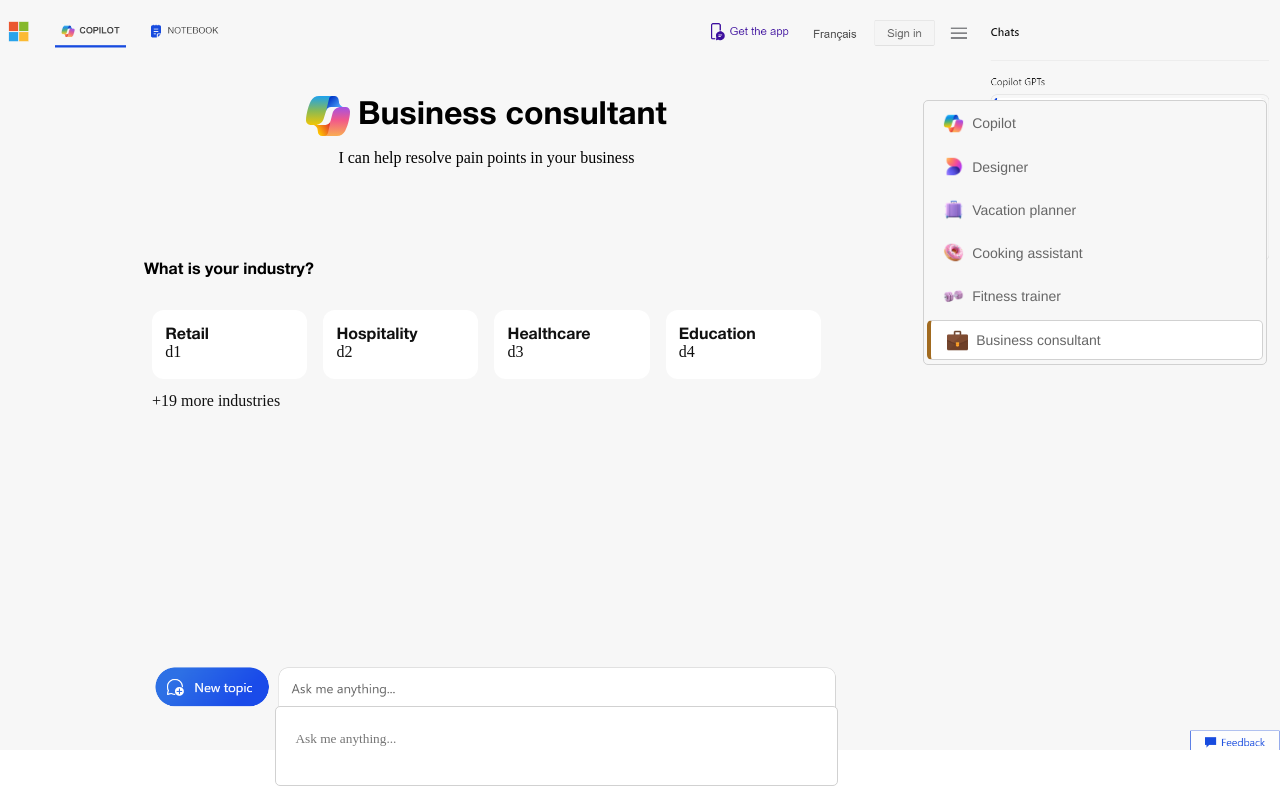
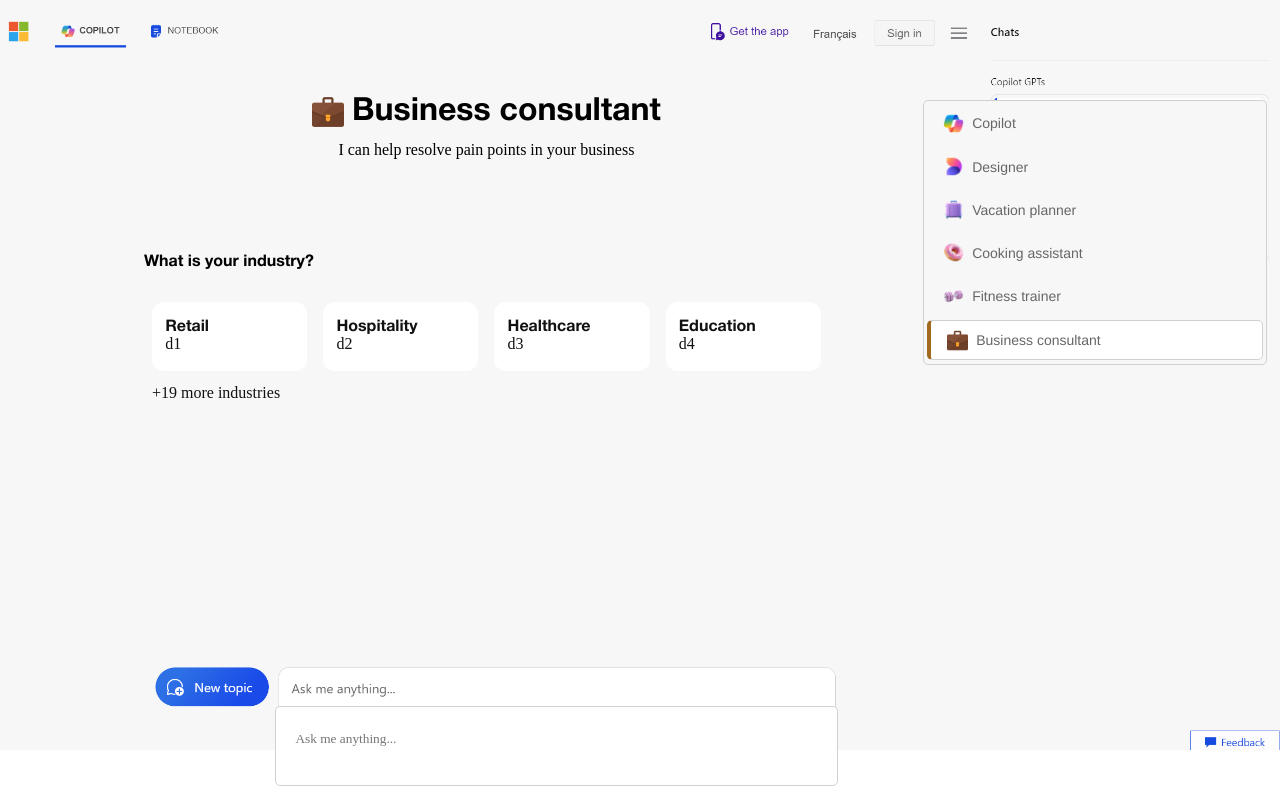
Before and after one commit to chinghang0504/brainstation-industry-project, a React (Vite) app: page / in a window 1280 px wide. Built offline with nearby package versions, Linux system fonts and the light colour scheme; a web font is replaced by a local one.

Commit message:
add breifcase emoji to title

```diff
--- a/src/components/Feature.jsx
+++ b/src/components/Feature.jsx
@@ -106,7 +106,7 @@
 
       <div className='feature__main'>
         <div className='header'>
-          <h1 className='header__title'><img className="header__title-logo" src={logoCo} alt="LogoIcon" /> {data.questions[questionNum].title}</h1>
+          <h1 className='header__title'><img className="header__title-logo" src={briefcase} alt="LogoIcon" /> {data.questions[questionNum].title}</h1>
           <p className='header__description'>{data.questions[questionNum].description}</p>
           <p className='header__question'>{data.questions[questionNum].question}</p>
         </div>
--- a/src/components/Feature.scss
+++ b/src/components/Feature.scss
@@ -84,6 +84,7 @@
         justify-content: center;
         &-logo {
             padding-right: 0.5rem;
+            height: 2rem;
         }
     }
 
```
